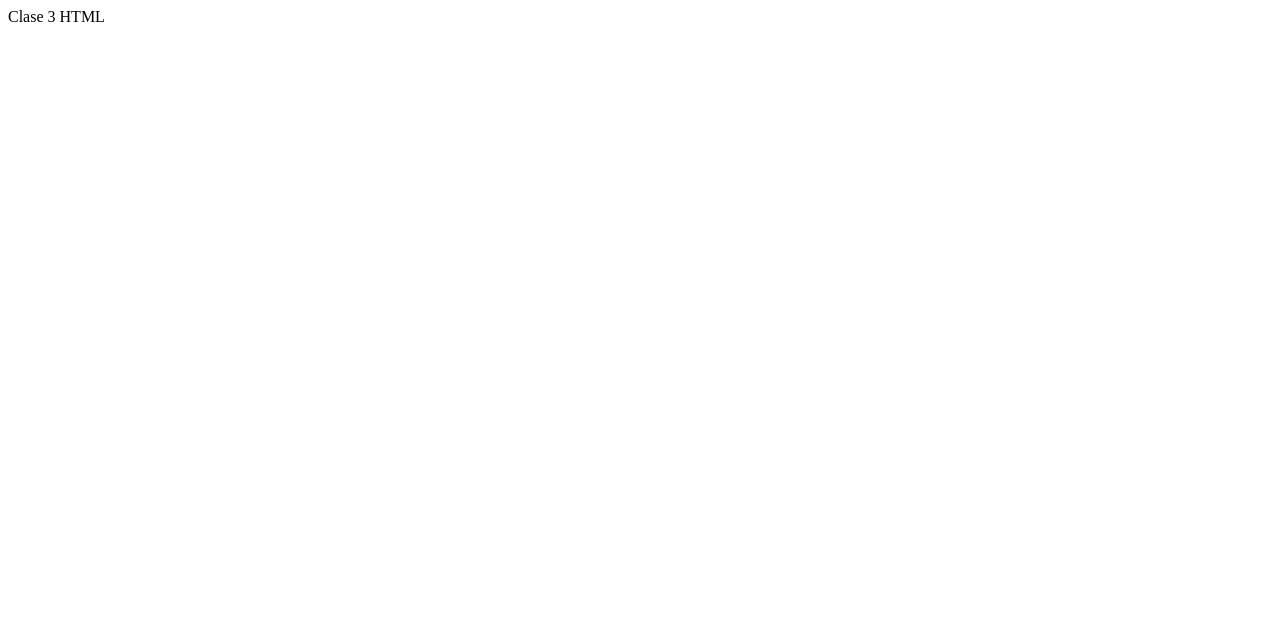
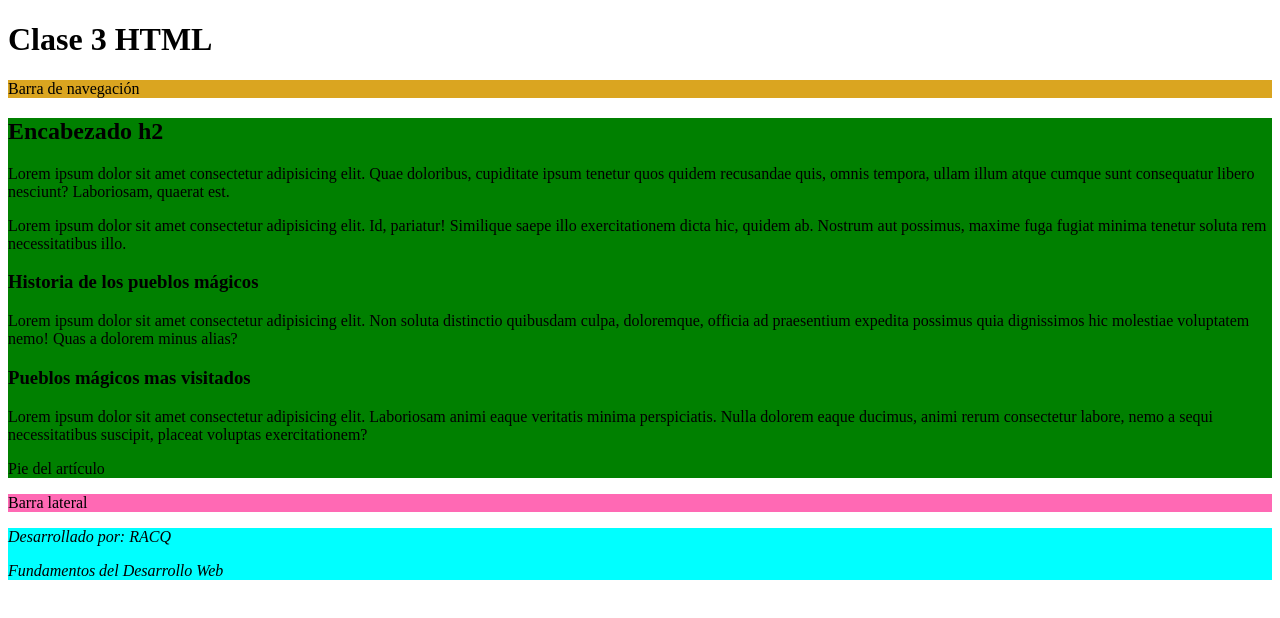
Before and after one commit to Cross-87/Practiva3_51, a plain HTML site: page index.html in a window 1280 px wide. Drawn offline with Linux system fonts and the light colour scheme.

Commit message:
Etiquetas de seleccionado agregadas

```diff
--- a/index.html
+++ b/index.html
@@ -7,6 +7,39 @@
     <title>Etiquetas de seleccionado</title>
 </head>
 <body>
-    Clase 3 HTML
+    <h1>Clase 3 HTML</h1>
+    <header style="background-color: goldenrod">
+        <nav>
+            <p>Barra de navegación</p>
+        </nav>
+    </header>
+    <!-- Contenido -->
+    <article style="background-color: green">
+        <header>
+            <h2>Encabezado h2</h2>
+        </header>
+        <p> Lorem ipsum dolor sit amet consectetur adipisicing elit. Quae doloribus, cupiditate ipsum tenetur quos quidem recusandae quis, omnis tempora, ullam illum atque cumque sunt consequatur libero nesciunt? Laboriosam, quaerat est.</p>
+        <p>Lorem ipsum dolor sit amet consectetur adipisicing elit. Id, pariatur! Similique saepe illo exercitationem dicta hic, quidem ab. Nostrum aut possimus, maxime fuga fugiat minima tenetur soluta rem necessitatibus illo.</p>
+        <section>
+            <h3>Historia de los pueblos mágicos</h3>
+            <p>Lorem ipsum dolor sit amet consectetur adipisicing elit. Non soluta distinctio quibusdam culpa, doloremque, officia ad praesentium expedita possimus quia dignissimos hic molestiae voluptatem nemo! Quas a dolorem minus alias?</p>
+        </section>
+        <section>
+            <h3>Pueblos mágicos mas visitados</h3>
+            <p>Lorem ipsum dolor sit amet consectetur adipisicing elit. Laboriosam animi eaque veritatis minima perspiciatis. Nulla dolorem eaque ducimus, animi rerum consectetur labore, nemo a sequi necessitatibus suscipit, placeat voluptas exercitationem?</p>
+        </section>
+        <footer>
+            <p>Pie del artículo</p>
+        </footer>
+    </article>
+    <aside style="background-color: hotpink">
+        <p>Barra lateral</p>
+    </aside>
+    <footer style="background-color:aqua">
+        <address>
+            <p>Desarrollado por: RACQ</p>
+            <p>Fundamentos del Desarrollo Web</p>
+        </address>
+    </footer>
 </body>
 </html>
```
